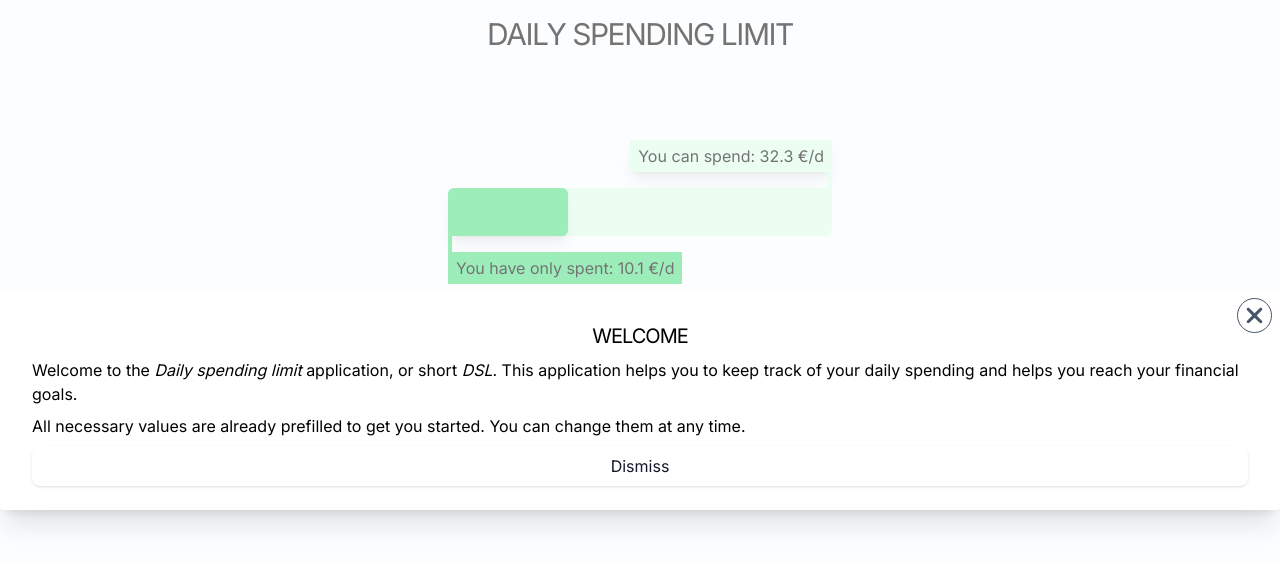
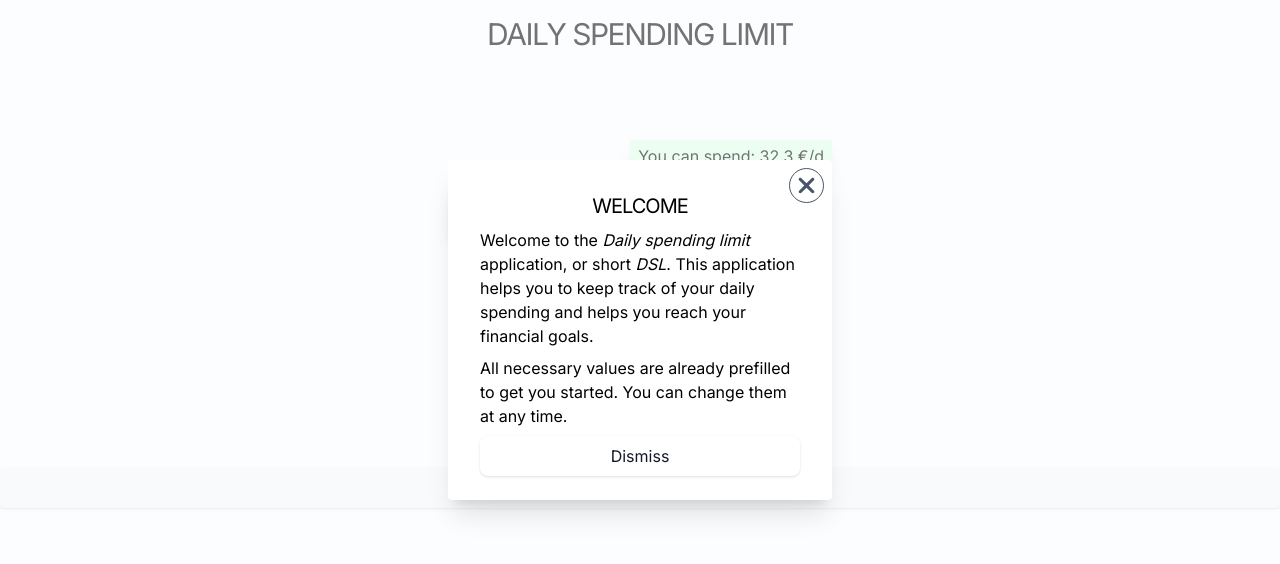
Before and after one commit to WendtOle/daily-spending-limit, a Next.js app: page / in a window 1280 px wide. Shown: the top 564 px of the page. Built offline with nearby package versions, Linux system fonts and the light colour scheme.

Commit message:
Fullscreen modal and modal placement

```diff
--- a/app/Modal.tsx
+++ b/app/Modal.tsx
@@ -3,9 +3,11 @@ import { FaXmark } from "react-icons/fa6";
 export const Modal = ({
   children,
   modalId,
+  fullScreen,
 }: {
   children: JSX.Element[];
   modalId: string;
+  fullScreen?: boolean;
 }): JSX.Element => {
   const borderButtonProps = {
     popovertarget: modalId,
@@ -13,7 +15,9 @@ export const Modal = ({
   };
   return (
     <div
-      className="p-8 py-6 shadow-xl modal rounded space-y-2 relative"
+      className={`${
+        fullScreen ? "w-full h-full sm:w-96 sm:h-96" : "w-80 sm:w-96"
+      } sm:mt-40 sm:mx-auto p-8 py-6 shadow-xl modal rounded space-y-2 relative `}
       id={modalId}
       // @ts-ignore
       popover="auto"
--- a/app/modal/SettingsModal.tsx
+++ b/app/modal/SettingsModal.tsx
@@ -14,7 +14,7 @@ export const SettingsModal = () => {
   } = useLocalstorageValues();
 
   return (
-    <Modal modalId={ModalType.SETTING}>
+    <Modal modalId={ModalType.SETTING} fullScreen>
       <h1 className="text-xl text-center uppercase tracking-tighter">
         Settings
       </h1>
@@ -34,7 +34,7 @@ export const SettingsModal = () => {
           />
           <label className="font-medium text-gray-900 ml-2">Focus mode</label>
         </div>
-        <div className="w-56 text-sm mt-2 ml-4">
+        <div className="w-full text-sm mt-2 ml-4">
           The focus mode helps to gain control over your daily spending by
           reducing the observed time period to 10 days. <br /> Obviously you
           should adjust the value for <i>budget offset</i> and{" "}
```
